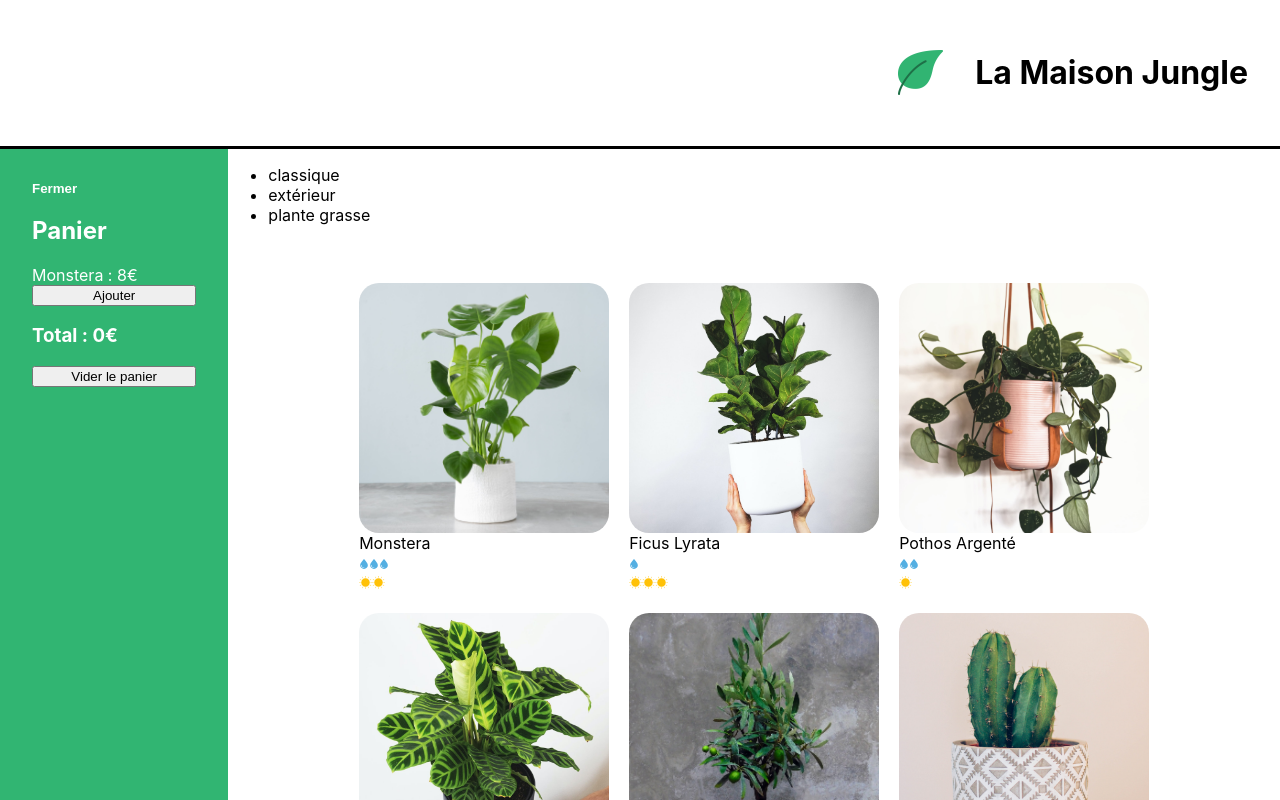
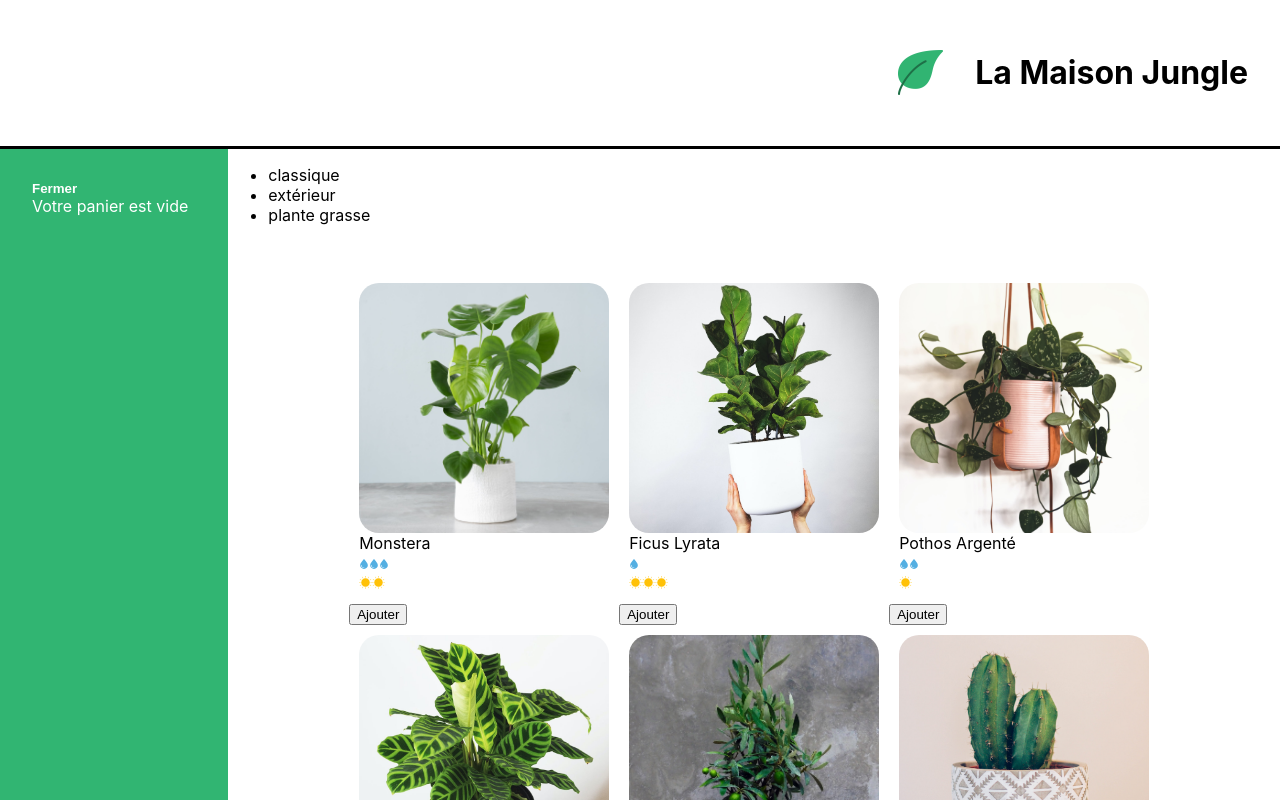
Before and after one commit to PradermN/La-maison-jungle, a React (Create React App) app: page / in a window 1280 px wide. Shown: the top 800 px of the page. Built offline with nearby package versions, Linux system fonts and the light colour scheme.

Commit message:
Ajout de la possibilité d'ajouter des fleurs au panier de notre cart

```diff
--- a/src/App.js
+++ b/src/App.js
@@ -3,22 +3,25 @@ import Cart from './components/Cart';
 import Footer from './components/Footer';
 import ShoppingList from './components/ShoppingList';
 import '../src/styles/Layout.css';
+import { useState } from 'react';
+import logo from './assets/logo.png'
 
 function App() {
-  return (
-    <div className="App">
-
-      <Banner></Banner>
-
-      <div className='lmj-layout-inner'>
-				<Cart />
-				<ShoppingList />
+  // Ajout du state cart au parent et cart est initialisé comme un tableau
+  const [cart, updateCart] = useState([])
+	return (
+		<div>
+			<Banner>
+				<img src={logo} alt='La maison jungle' className='lmj-logo' />
+				<h1 className='lmj-title'>La maison jungle</h1>
+			</Banner>
+			<div className='lmj-layout-inner'>
+				<Cart cart={cart} updateCart={updateCart} />
+				<ShoppingList cart={cart} updateCart={updateCart} />
 			</div>
-
-      <Footer></Footer>
-
-    </div>
-  );
+			<Footer />
+		</div>
+	);
 }
 
 export default App;
--- a/src/components/Cart.js
+++ b/src/components/Cart.js
@@ -1,14 +1,13 @@
-import React from "react";
-import '../styles/Cart.css';
-import { useState } from "react";
+import React from 'react'
+import { useState } from 'react'
+import '../styles/Cart.css'
 
-
-export default function Cart(){
-
-    const monsteraPrice = 8
-	const [cart, updateCart] = useState(0)
+function Cart({ cart, updateCart }) {
 	const [isOpen, setIsOpen] = useState(true)
-
+	const total = cart.reduce(
+		(acc, plantType) => acc + plantType.amount * plantType.price,
+		0
+	)
 	return isOpen ? (
 		<div className='lmj-cart'>
 			<button
@@ -17,16 +16,22 @@ export default function Cart(){
 			>
 				Fermer
 			</button>
-
-			<h2>Panier</h2>
-
-			<div>Monstera : {monsteraPrice}€</div>
-
-			<button onClick={() => updateCart(cart + 1)}>Ajouter</button>
-
-			<h3>Total : {monsteraPrice * cart}€</h3>
-
-			<button onClick={() => updateCart(0)}>Vider le panier</button>
+			{cart.length > 0 ? (
+				<div>
+					<h2>Panier</h2>
+					<ul>
+						{cart.map(({ name, price, amount }, index) => (
+							<div key={`${name}-${index}`}>
+								{name} {price}€ x {amount}
+							</div>
+						))}
+					</ul>
+					<h3>Total :{total}€</h3>
+					<button onClick={() => updateCart([])}>Vider le panier</button>
+				</div>
+			) : (
+				<div>Votre panier est vide</div>
+			)}
 		</div>
 	) : (
 		<div className='lmj-cart-closed'>
@@ -37,6 +42,7 @@ export default function Cart(){
 				Ouvrir le Panier
 			</button>
 		</div>
-	);
+	)
+}
 
-}
+export default Cart
--- a/src/components/ShoppingList.js
+++ b/src/components/ShoppingList.js
@@ -1,21 +1,30 @@
-import React from "react";
-
-import { plantList } from "../datas/plantList";
-import PlantItem from "./PlantItem";
+import { plantList } from '../datas/plantList'
+import PlantItem from './PlantItem'
 import '../styles/ShoppingList.css'
 
-
-
-export default function ShoppingList(){
-
+function ShoppingList({ cart, updateCart }) {
 	const categories = plantList.reduce(
 		(acc, plant) =>
 			acc.includes(plant.category) ? acc : acc.concat(plant.category),
 		[]
 	)
 
-    return(
+	function addToCart(name, price) {
+		const currentPlantSaved = cart.find((plant) => plant.name === name)
+		if (currentPlantSaved) {
+			const cartFilteredCurrentPlant = cart.filter(
+				(plant) => plant.name !== name
+			)
+			updateCart([
+				...cartFilteredCurrentPlant,
+				{ name, price, amount: currentPlantSaved.amount + 1 }
+			])
+		} else {
+			updateCart([...cart, { name, price, amount: 1 }])
+		}
+	}
 
+	return (
 		<div className='lmj-shopping-list'>
 			<ul>
 				{categories.map((cat) => (
@@ -23,18 +32,21 @@ export default function ShoppingList(){
 				))}
 			</ul>
 			<ul className='lmj-plant-list'>
-				{plantList.map(({ id, cover, name, water, light }) => (
+				{plantList.map(({ id, cover, name, water, light, price }) => (
+					<div key={id}>
 						<PlantItem
-						key={id}
 							cover={cover}
 							name={name}
 							water={water}
 							light={light}
+							price={price}
 						/>
+						<button onClick={() => addToCart(name, price)}>Ajouter</button>
+					</div>
 				))}
 			</ul>
 		</div>
-
-
 	)
 }
+
+export default ShoppingList
--- a/src/datas/plantList.js
+++ b/src/datas/plantList.js
@@ -15,7 +15,8 @@ export const plantList = [
 		id: '1ed',
 		light: 2,
 		water: 3,
-		cover: monstera
+		cover: monstera,
+		price: 15
 	},
 	{
 		name: 'ficus lyrata',
@@ -23,7 +24,8 @@ export const plantList = [
 		id: '2ab',
 		light: 3,
 		water: 1,
-		cover: lyrata
+		cover: lyrata,
+		price: 16
 	},
 
 	{
@@ -32,7 +34,9 @@ export const plantList = [
 		id: '3sd',
 		light: 1,
 		water: 2,
-		cover: pothos
+		cover: pothos,
+
+		price: 9
 	},
 	{
 		name: 'calathea',
@@ -40,7 +44,9 @@ export const plantList = [
 		id: '4kk',
 		light: 2,
 		water: 3,
-		cover: calathea
+		cover: calathea,
+
+		price: 20
 	},
 	{
 		name: 'olivier',
@@ -48,7 +54,8 @@ export const plantList = [
 		id: '5pl',
 		light: 3,
 		water: 1,
-		cover: olivier
+		cover: olivier,
+		price: 25
 	},
 
 	{
@@ -57,7 +64,8 @@ export const plantList = [
 		id: '8fp',
 		light: 2,
 		water: 1,
-		cover: cactus
+		cover: cactus,
+		price: 6
 	},
 	{
 		name: 'basilique',
@@ -65,7 +73,8 @@ export const plantList = [
 		id: '7ie',
 		light: 2,
 		water: 3,
-		cover: basil
+		cover: basil,
+		price: 5
 	},
 	{
 		name: 'succulente',
@@ -73,7 +82,8 @@ export const plantList = [
 		id: '9vn',
 		light: 2,
 		water: 1,
-		cover: succulent
+		cover: succulent,
+		price: 8
 	},
 
 	{
@@ -82,6 +92,7 @@ export const plantList = [
 		id: '6uo',
 		light: 2,
 		water: 2,
-		cover: mint
+		cover: mint,
+		price: 4
 	}
 ]
```
Lines whose indentation alone changed are shown as unchanged.
